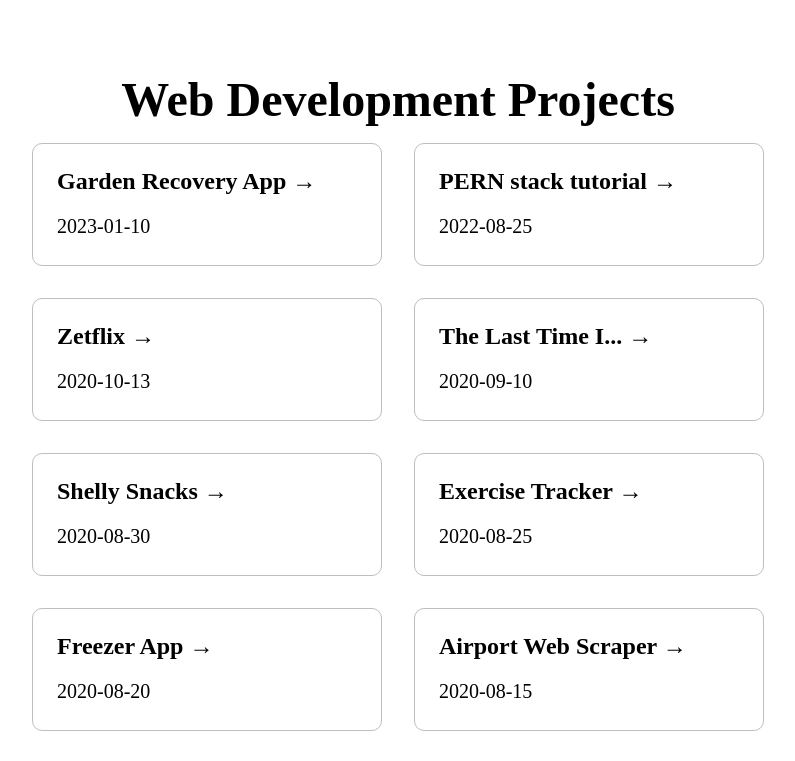
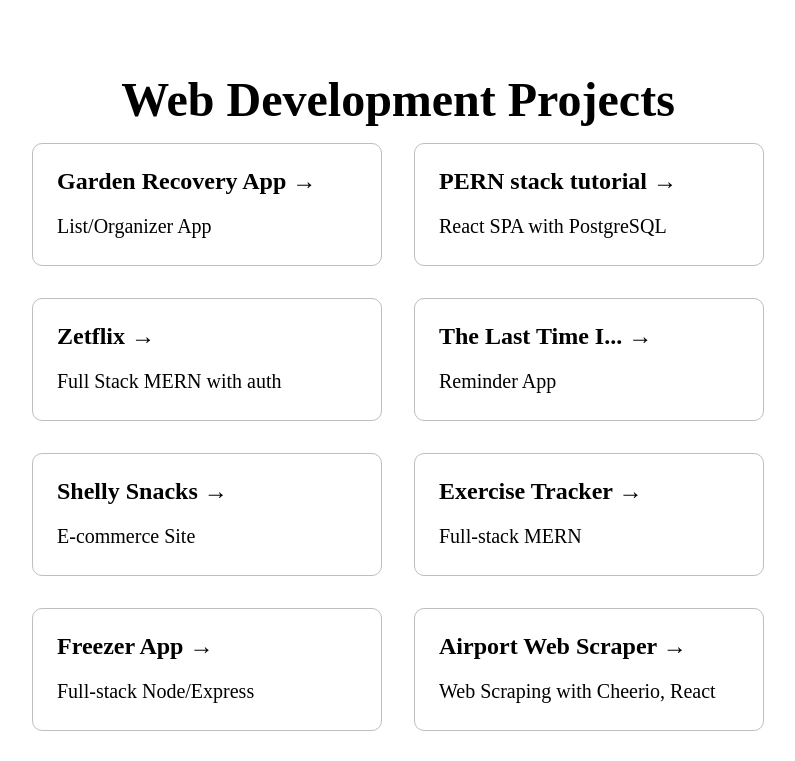
Before and after one commit to bushbass/new-blog-portfolio-next, a Next.js app: page /projects in a window 1280 px wide. Shown: the top 761 px of the page, without its empty margins (242-1037 px from the left). Built offline with nearby package versions, Linux system fonts and the light colour scheme.

Commit message:
removed date from project list cards

```diff
--- a/components/ProjectCard.jsx
+++ b/components/ProjectCard.jsx
@@ -1,14 +1,15 @@
-import Link from 'next/link'
-import styles from '../styles/Home.module.css'
+import Link from 'next/link';
+import styles from '../styles/Home.module.css';
 function ProjectCard({ post }) {
   return (
     <Link href={`/projects/${post.projectName}`}>
       <a className={styles.card}>
         <h2>{post.frontmatter.title} &rarr;</h2>
-        <p>{post.frontmatter.date}</p>
+        <p>{post.frontmatter.appType}</p>
+        {console.log(post)}
       </a>
     </Link>
-  )
+  );
 }
 
-export default ProjectCard
+export default ProjectCard;
```
